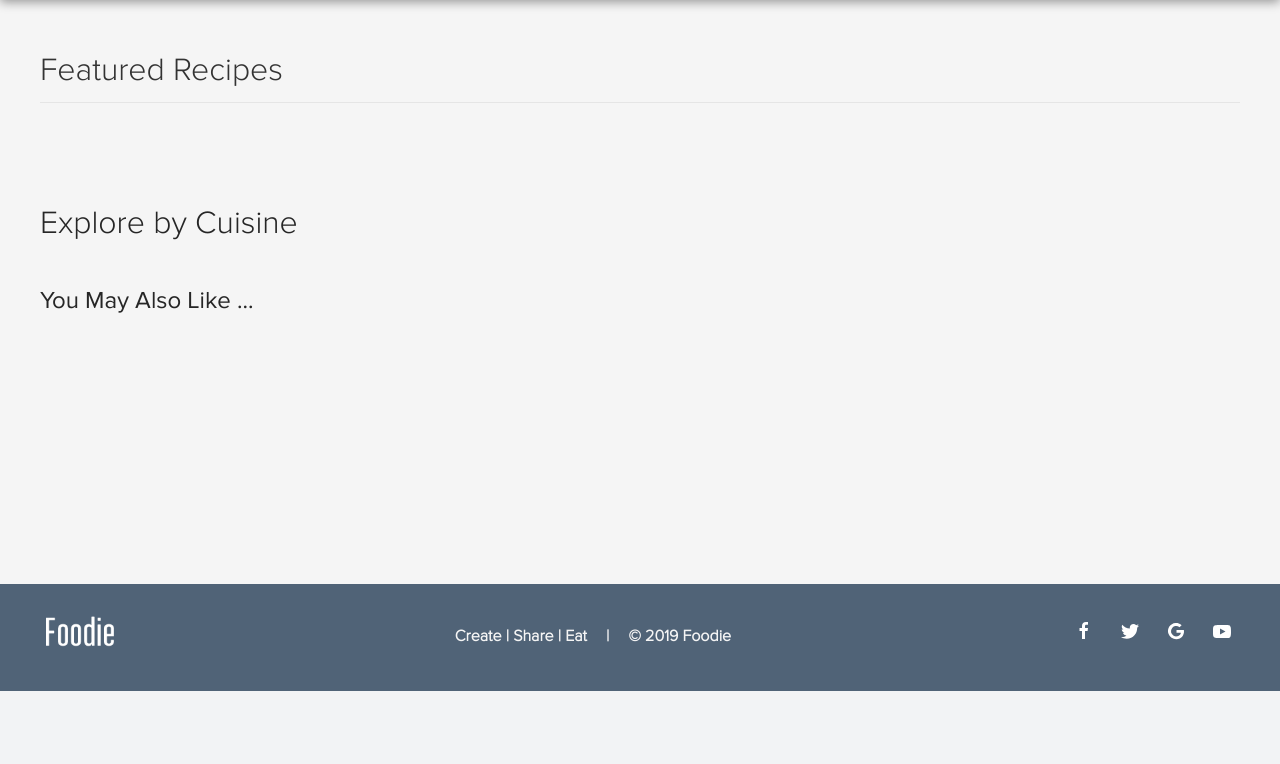
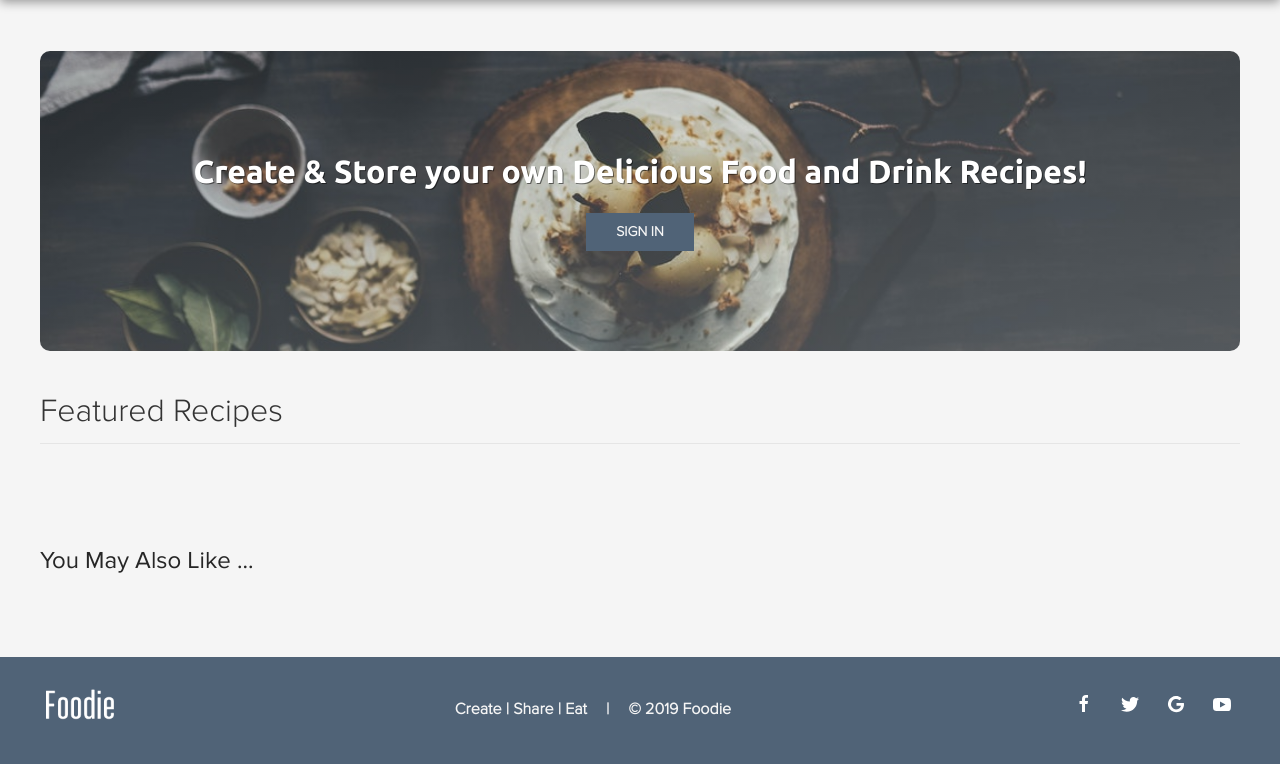
Before and after one commit to nazarja/foodie, a Flask app: page / in a window 1280 px wide. Shown: the part 109-873 px from the top of the page. Before the commit the page ends 800 px from the top, so only its background shows below. Run offline with Flask 2, Linux system fonts and the light colour scheme; data that the repository does not hold is empty.

Commit message:
Feature: Added Call to Action on Index Page.

```diff
--- a/app/models/recipes.py
+++ b/app/models/recipes.py
@@ -6,9 +6,8 @@ class Recipe:
 
 
     def get_random_recipes():
-        grid = db.recipes.aggregate([{ "$sample": { "size": 4 }}])
-        slideshow = db.recipes.aggregate([{ "$sample": { "size": 10 }}])
-        return ([recipe for recipe in grid], [recipe for recipe in slideshow])
+        cursor = [recipe for recipe in db.recipes.aggregate([{ "$sample": { "size": 14 }}])]
+        return (cursor[10:], cursor[:10])
 
 
     def get_recipe_details(id):
--- a/app/static/css/main.css
+++ b/app/static/css/main.css
@@ -29,6 +29,11 @@
 @font-face {
     src: url('../fonts/ProximaNova-Reg.woff2');
     font-family: 'ProximaNova Regular';
+}
+
+@font-face {
+    src: url('../fonts/Ubuntu-Bold.ttf');
+    font-family: 'Ubuntu';
 }
 
 
@@ -190,8 +195,15 @@ footer img {
 */
 
 #cta {
-    margin-top: -50px;
-    background-image: linear-gradient(to bottom right,rgba(65, 60, 53, 0.6),rgba(65, 60, 53, 0.6)), url('../images/cta-bg.jpg');
+    background-image: linear-gradient(to bottom right,rgba(76, 76, 76, 0.3),rgba(224, 224, 224, 0.3)), url(../images/cta-bg.jpg);
+    font-weight: bold;
+    border-radius: 10px;
+    margin-top: 1px;
+}
+
+#cta p {
+    text-shadow: 1px 1px rgba(0,0,0,0.5);
+    font-family: 'Ubuntu';
 }
 
 /*
--- a/app/templates/index.html
+++ b/app/templates/index.html
@@ -2,17 +2,32 @@
 
 {% block content %}
 <section class="uk-container">
-    <h1 class="uk-heading-divider uk-h2">Featured Recipes</h1>
+
+    <!-- Call To Action -->
+    <div id="cta" class="uk-height-medium uk-background-cover uk-overflow-hidden uk-light uk-flex uk-flex-top">
+        <div class="uk-text-center uk-margin-auto uk-margin-auto-vertical">
+            {% if not current_user.is_authenticated %}
+            <p class="uk-h2 uk-text-bold" uk-parallax="opacity: 1,1,0; y: 0,0,-100; x: 0,100,-100; scale: 1,1,2; viewport: 0.5;">Create & Store your own Delicious Food and Drink Recipes!</p>
+            <a href="{{ url_for('sign', url='in') }}">
+                <button class="uk-button uk-button-medium"  uk-parallax="opacity: 1,1,0; y: 0,0,100; x: 0,-100,-100; scale: 1,1,0.5; viewport: 0.5;">Sign In</button>
+            </a>
+            {% else %}
+            <p class="uk-h2" uk-parallax="opacity: 1,1,0; y: 0,0,-100; x: 0,100,-100; scale: 1,1,2; viewport: 0.5;">Add a New Recipe, Share with the World!</p>
+            <a href="{{ url_for('add_recipe') }}">
+                <button class="uk-button uk-button-large" uk-parallax="opacity: 1,1,0; y: 0,0,100; x: 0,-100,-100; scale: 1,1,0.5; viewport: 0.5;">Add Recipe</button>
+            </a>
+            {% endif %}
+        </div>
+    </div>
+
 
     <!-- Slider -->
+    <h1 class="uk-heading-divider uk-h2">Featured Recipes</h1>
     {% include 'partials/_slider.html' %}
 
-    <!-- Explore By -->
-    <h2>Explore by Cuisine</h2>
-
-    <h3>You May Also Like ...</h3>
 
     <!-- Recipe Grid -->
+    <h3>You May Also Like ...</h3>
     <div id="grid" class="uk-grid-medium uk-grid-match uk-child-width-1-2@s uk-child-width-1-4@m" uk-grid>
     {% for recipe in recipes %}
         {% include 'partials/_grid.html' %}
@@ -20,9 +35,3 @@
     </div>
 </section>
 {% endblock %}
-<!-- Add Recipe CTA -->
-<!-- <div id="cta" class="uk-height-medium uk-background-cover uk-overflow-hidden uk-light uk-flex uk-flex-top"">
-    <div class="uk-width-1-2@m uk-text-center uk-margin-auto uk-margin-auto-vertical">
-        <p class="uk-text-bold uk-text-large" uk-parallax="opacity: 1,0; y: 0,100; scale: 1,0.5; viewport: 0.5;">Create & Store your own Delicious Food and Drink Recipes!</p>
-    </div>
-</div> -->
--- a/app/views/routes.py
+++ b/app/views/routes.py
@@ -106,6 +106,15 @@ def filters():
 # ================================================ #
 
 
+# filters
+@app.route('/add_recipe')
+def add_recipe():
+    return render_template('filters.html')
+
+
+# ================================================ #
+
+
 # profile
 @app.route('/profile')
 @login_required
```
Also changed, not shown: app/static/fonts/Ubuntu-Bold.ttf (added).
